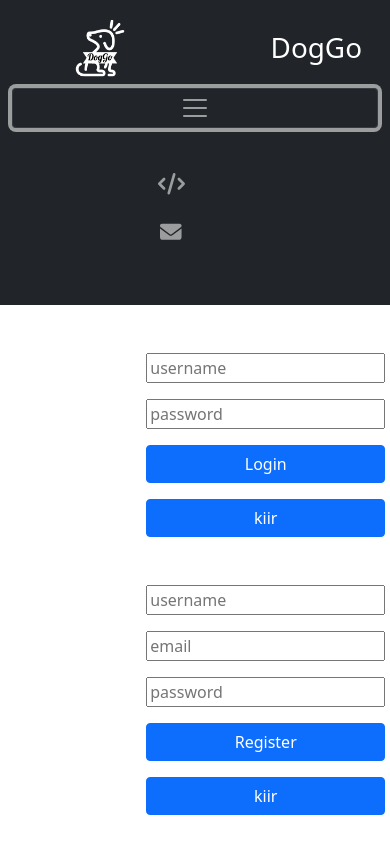
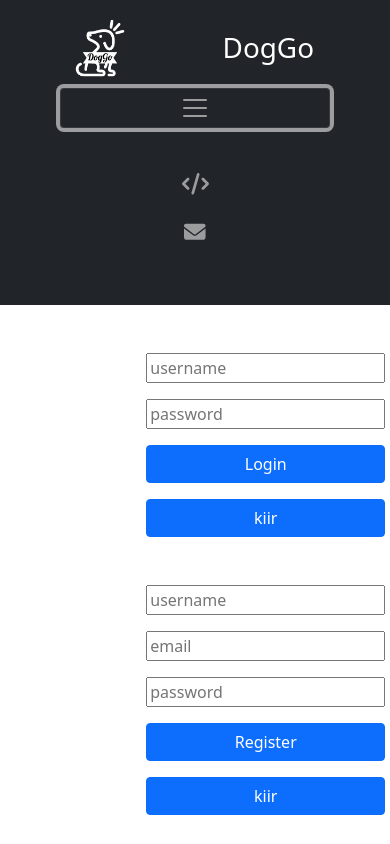
Before and after one commit to kilianmarcell/DogGo_Web, a Vue app: page / in a window 390 px wide. Both pictures are taken after a click on the button "Toggle navigation". Built offline with nearby package versions, Linux system fonts and the light colour scheme.

Commit message:
Kinézet javítva

```diff
--- a/src/components/layouts/Header.vue
+++ b/src/components/layouts/Header.vue
@@ -1,14 +1,16 @@
 <template>
      <div>
           <nav class="navbar navbar-expand-lg navbar-dark bg-dark">
-               <div class="container-fluid">
-                    <img src="../../assets/DogGoLogo.png" id="logo" class="img-fluid rounded ms-5" alt="">
+               <div class="container-fluid mx-5">
+                    <img src="../../assets/DogGoLogo.png" id="logo" class="img-fluid rounded" alt="">
                     <a class="navbar-brand fs-1" href="">DogGo</a>
+
                     <button class="navbar-toggler" type="button" data-bs-toggle="collapse" data-bs-target="#navbarSupportedContent" aria-controls="navbarSupportedContent" aria-expanded="false" aria-label="Toggle navigation">
                          <span class="navbar-toggler-icon"></span>
                     </button>
+
                     <div class="collapse navbar-collapse text-center" id="navbarSupportedContent">
-                         <ul class="navbar-nav me-5 ms-auto mb-2 mb-lg-0 fs-4">
+                         <ul class="navbar-nav ms-auto mb-2 mb-lg-0 fs-4">
                               <li class="nav-item">
                                    <a class="nav-link active" aria-current="page" href="#"><fa :icon="['fas', 'home']"/></a>
                               </li>
```
